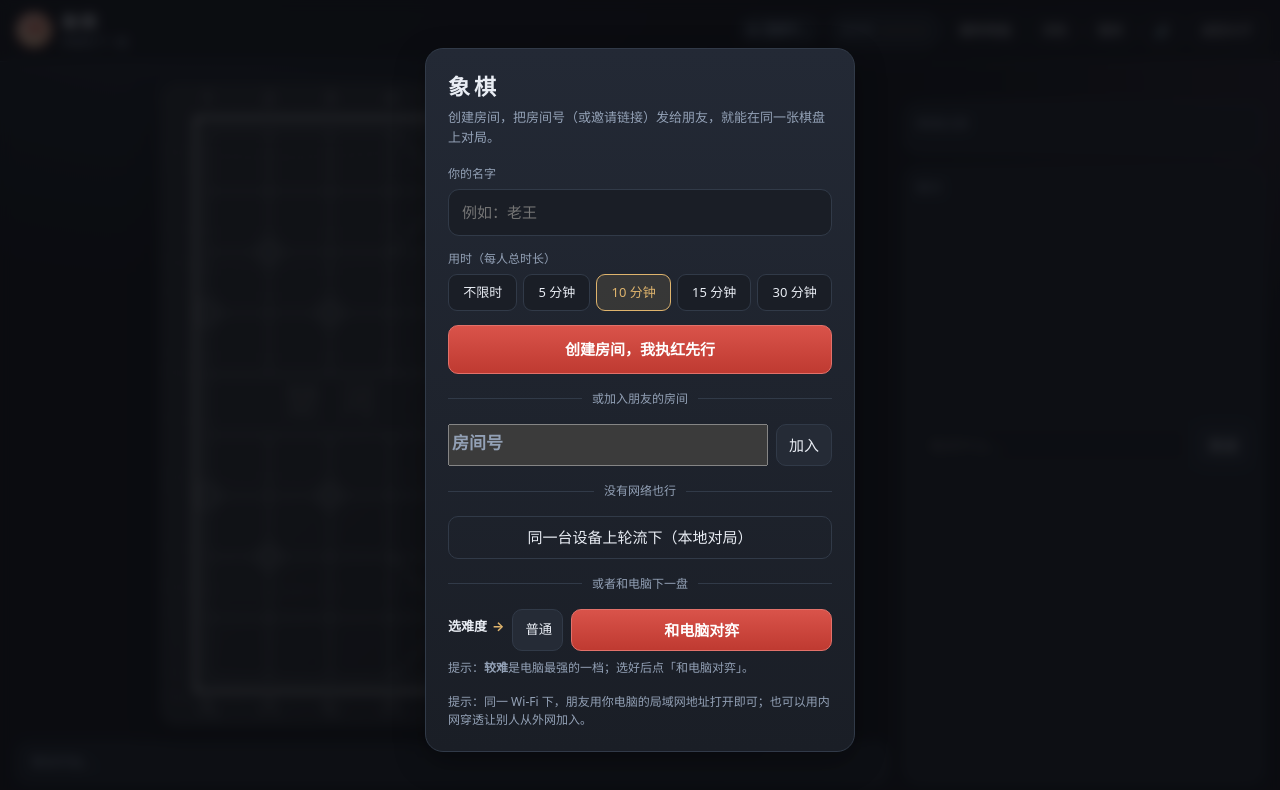
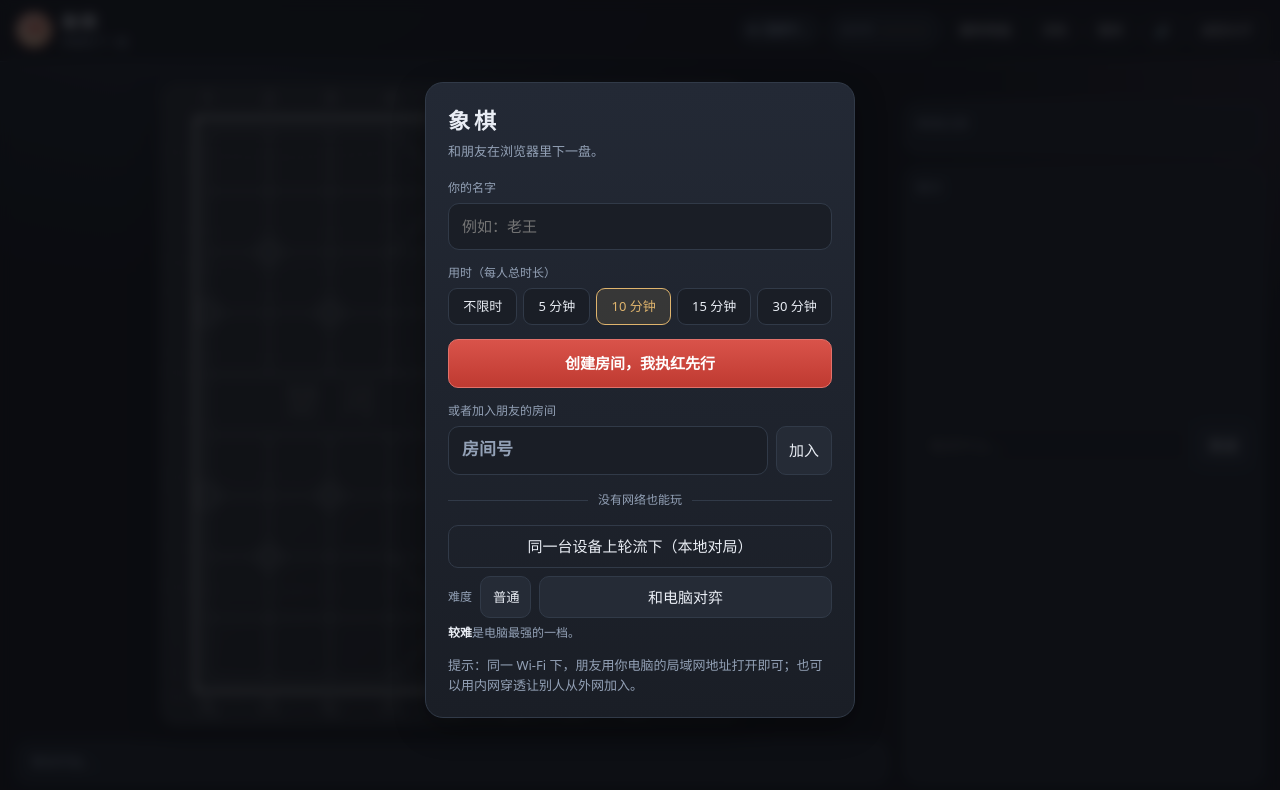
Before and after one commit to HyL1n/xiangqi, a website: page public/index.html in a window 1280 px wide. Drawn offline with Linux system fonts and the light colour scheme.

Commit message:
大厅减负：只留一个红色主按钮（和电脑对弈改普通按钮）、三处分割线合并成一条、去掉金色箭头，房间号输入改成安静的分组标签

```diff
--- a/public/index.html
+++ b/public/index.html
@@ -82,7 +82,7 @@
 <div class="overlay" id="lobby">
   <div class="lobbycard">
     <h2>象棋</h2>
-    <p class="sub">创建房间，把房间号（或邀请链接）发给朋友，就能在同一张棋盘上对局。</p>
+    <p class="sub">和朋友在浏览器里下一盘。</p>
 
     <div class="field">
       <label for="nameInput">你的名字</label>
@@ -102,33 +102,30 @@
 
     <button class="btn primary" id="btnCreate" style="width:100%;padding:12px">创建房间，我执红先行</button>
 
-    <div class="or">或加入朋友的房间</div>
-
+    <div class="field" style="margin:14px 0 0">
+      <label for="codeInput">或者加入朋友的房间</label>
       <div class="joinrow">
         <input id="codeInput" maxlength="8" placeholder="房间号" autocomplete="off">
         <button class="btn" id="btnJoin">加入</button>
       </div>
+    </div>
 
-    <div class="or">没有网络也行</div>
+    <div class="or">没有网络也能玩</div>
 
     <button class="btn ghost" id="btnLocal" style="width:100%">同一台设备上轮流下（本地对局）</button>
 
-    <div class="or">或者和电脑下一盘</div>
-
-    <div class="field" style="margin-bottom:0">
-      <div class="joinrow">
-        <label class="aiLead" for="aiLevel">选难度<span class="aiLeadArrow">→</span></label>
-        <select id="aiLevel" class="btn" title="电脑棋力" aria-label="电脑棋力（难度）">
+    <div class="joinrow" style="margin-top:8px">
+      <label for="aiLevel">难度</label>
+      <select id="aiLevel" class="btn" title="电脑棋力（难度）" aria-label="电脑棋力（难度）">
         <option value="easy">简单</option>
         <option value="normal" selected>普通</option>
         <option value="hard">较难</option>
       </select>
-        <button class="btn primary" id="btnAI">和电脑对弈</button>
+      <button class="btn" id="btnAI">和电脑对弈</button>
     </div>
-      <p class="sub" style="margin:8px 0 0;font-size:12px">提示：<b>较难</b>是电脑最强的一档；选好后点「和电脑对弈」。</p>
-    </div>
+    <p class="tiny"><b>较难</b>是电脑最强的一档。</p>
 
-    <p class="sub" id="lobbyHint" style="margin:16px 0 0;font-size:12px"></p>
+    <p class="sub tiny" id="lobbyHint"></p>
   </div>
 </div>
 
--- a/public/style.css
+++ b/public/style.css
@@ -390,14 +390,12 @@
 /* 人机对战那一行：下拉按内容宽度，按钮把剩下的宽度撑满（不然右边空一大块，看着别扭） */
 #aiLevel { flex: 0 0 auto; }
 #btnAI { flex: 1 1 auto; }
-/* 标签跟下拉框排在同一行（原来悬在上面一行，跟下面的控件像是两回事） */
+/* 标签跟控件排在同一行时，安静一点就行（别再加箭头、亮色那些花活） */
 .joinrow > label { flex: 0 0 auto; align-self: center; font-size: 12px; color: var(--muted); white-space: nowrap; }
-/* 这句标签要起"指路"作用：亮一点、粗一点，再用金色箭头指到右边的下拉框 */
-.joinrow > label.aiLead {
-  display: flex; align-items: center; gap: 5px;
-  font-size: 13px; font-weight: 600; color: var(--text);
-}
-.aiLeadArrow { color: var(--gold); font-weight: 700; }
+/* 补充小字说明 */
+.tiny { margin: 6px 0 0; font-size: 12px; color: var(--muted); line-height: 1.5; }
+.tiny b { color: var(--text); font-weight: 600; }
+#lobbyHint { margin: 14px 0 0; }
 
 .linkbox {
   margin-top: 10px; display: flex; gap: 6px;
```
Lines whose indentation alone changed are shown as unchanged.
